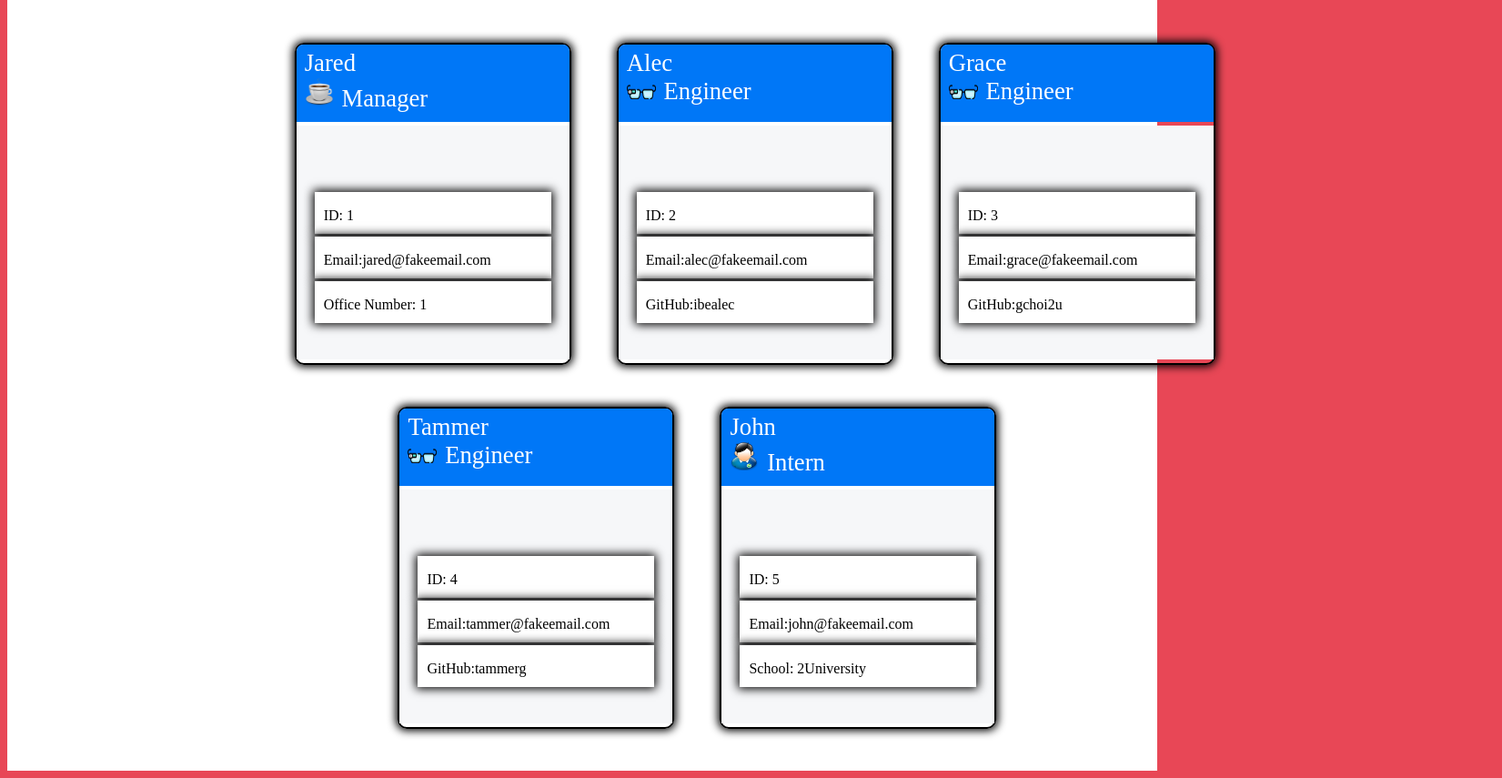
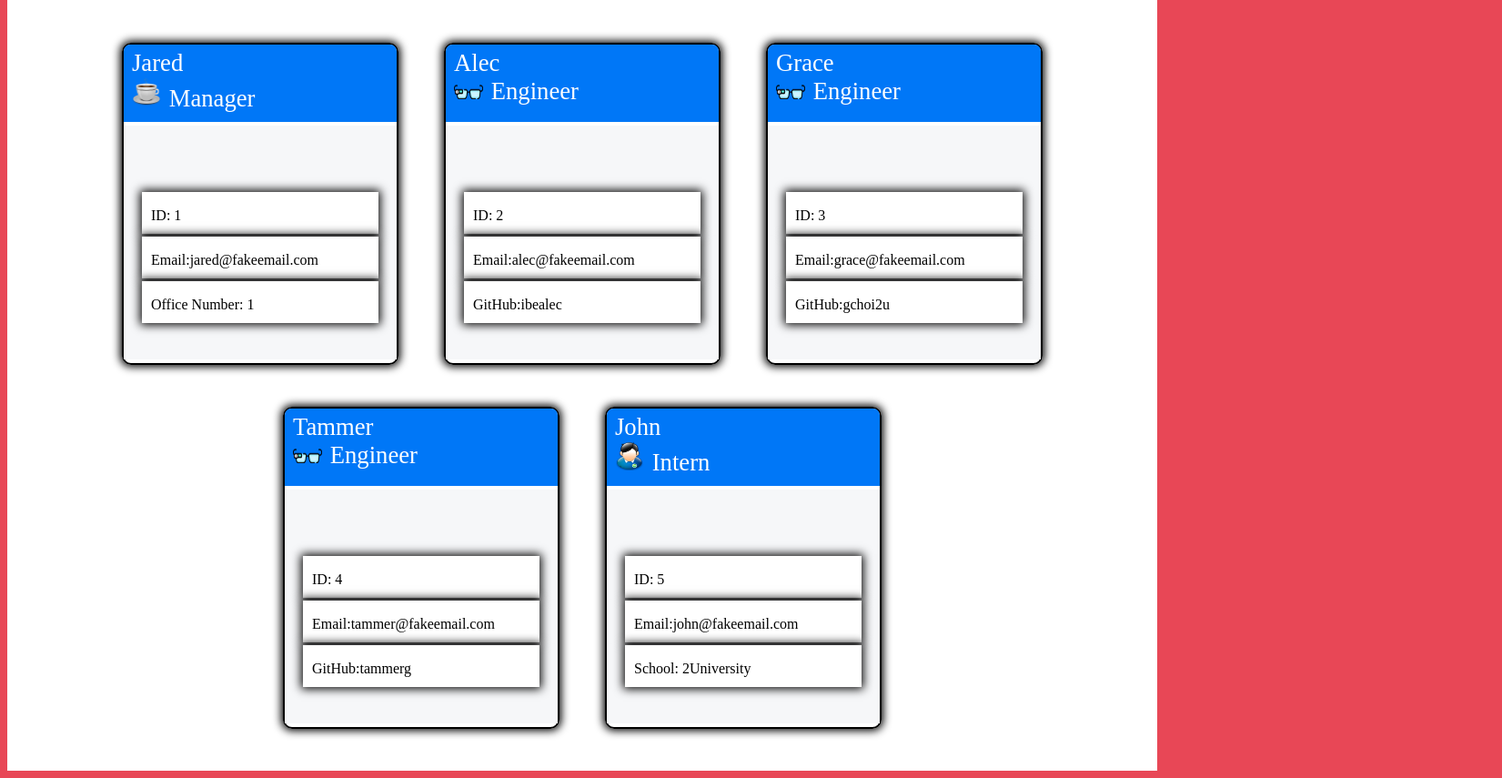
Before and after one commit to IIMacGyverII/employeeHTMLGenerator, a website: page htmltemplate.html in a window 1280 px wide. Shown: the part 73-928 px from the top of the page at 91% size, 1651 px wide, since content can reach past the window. Drawn offline with Linux system fonts and the light colour scheme.

Commit message:
more htmltemplate polish

```diff
--- a/asests/css/style.css
+++ b/asests/css/style.css
@@ -1,5 +1,6 @@
 body {
     background-color: #e84756;
+    /* font-family: fantasy; */
 }
 
 .header {
@@ -9,6 +10,7 @@ body {
     text-align: center;
     color: white;
     /* width: 110%; */
+    /* font-family: 'Trebuchet MS', sans-serif; */
 
 }
 
@@ -25,14 +27,14 @@ body {
     width: 100%;
     /* padding-left: 10%;
     padding-right: 10%; */
-
+    /* border: 2px solid black; */
     /* padding-top: 3%; */
 }
 
 .topRow {
 display: flex;
-justify-content: space-around;
-padding: 00px 23% 00px 23%;
+justify-content: center;
+/* padding: 00px 23% 00px 23%; */
 height: 400px;
 width: 100%;
 align-items: left;
@@ -42,12 +44,12 @@ padding-top: 50px;
 
 .bottomRow {
     display: flex;
-    justify-content: space-around;
+    justify-content: center;
     height: 400px;
     width: 100%;
     align-items: left;
-    padding-left: 32%;
-    padding-right: 32%;
+    /* padding-left: 32%;
+    padding-right: 32%; */
     /* border: 2px solid black; */
     /* padding-top: 50px; */
     }
```
